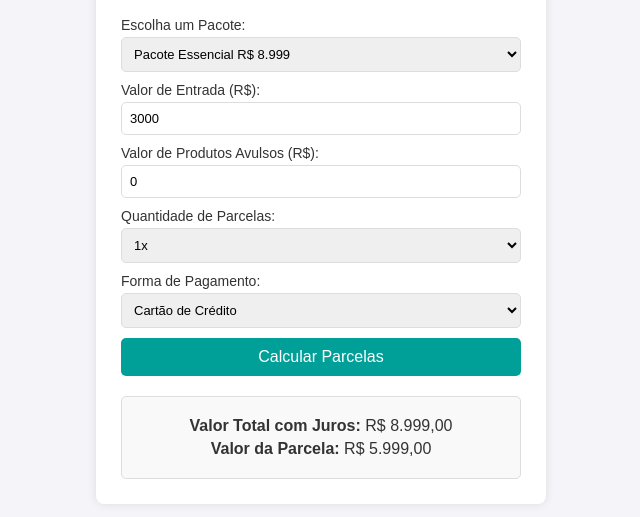
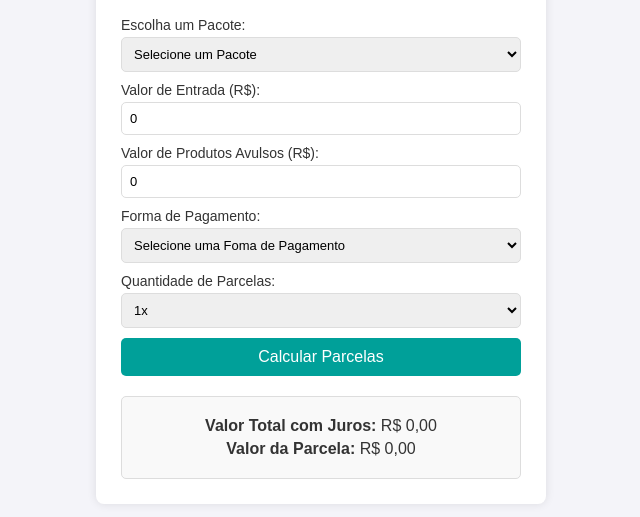
Before and after one commit to allan26br/calc-silicone-center, a plain HTML site: page index.html in a window 1280 px wide. Shown: the part 207-724 px from the top of the page, without its empty margins (319-959 px from the left). Drawn offline with Linux system fonts and the light colour scheme.

Commit message:
Add files via upload

```diff
--- a/index.html
+++ b/index.html
@@ -114,26 +114,30 @@
 
         <label for="pacote">Escolha um Pacote:</label>
         <select id="pacote" onchange="atualizarValorPacote()">
+
             <!-- As opções serão preenchidas dinamicamente -->
         </select>
 
         <label for="entrada">Valor de Entrada (R$):</label>
-        <input type="number" id="entrada" value="3000" min="1" step="0.01">
+        <input type="number" id="entrada" value="0" min="1" step="0.01">
 
         <label for="produtos-avulsos">Valor de Produtos Avulsos (R$):</label>
         <input type="number" id="produtos-avulsos" value="0" min="0" step="0.01">
+
+        <label for="forma-pagamento">Forma de Pagamento:</label>
+        <select id="forma-pagamento" onchange="atualizarParcelas()">
+            <option value="" disabled selected hidden> Selecione uma Foma de Pagamento</option>
+            <option value="credito">Cartão de Crédito</option>
+            <option value="boleto">Boleto</option>
+            <option value="recorrente">Pagamento Recorrente</option>
+        </select>
 
         <label for="parcelas">Quantidade de Parcelas:</label>
         <select id="parcelas">
             <!-- As opções serão preenchidas dinamicamente -->
         </select>
 
-        <label for="forma-pagamento">Forma de Pagamento:</label>
-        <select id="forma-pagamento" onchange="atualizarParcelas()">
-            <option value="credito">Cartão de Crédito</option>
-            <option value="boleto">Boleto</option>
-            <option value="recorrente">Pagamento Recorrente</option>
-        </select>
+
 
         <button onclick="calcularParcelas()">Calcular Parcelas</button>
 
@@ -154,14 +158,14 @@
                 "8999": "Pacote Essencial R$ 8.999"
             },
             "rio-de-janeiro": {
-                "10699": "Pacote Platinum (R$ 10.699)",
-                "10199": "Pacote Turbinada (R$ 10.199)",
-                "9299": "Pacote Essencial (R$ 9.299)"
+                "10699": "Pacote Platinum R$ 10.699",
+                "10199": "Pacote Turbinada R$ 10.199",
+                "9299": "Pacote Essencial R$ 9.299"
             },
             "curitiba": {
-                "10699": "Pacote Platinum (R$ 10.699)",
-                "10199": "Pacote Turbinada (R$ 10.199)",
-                "9299": "Pacote Essencial (R$ 9.299)"
+                "10699": "Pacote Platinum R$ 10.699",
+                "10199": "Pacote Turbinada R$ 10.199",
+                "9299": "Pacote Essencial R$ 9.299"
             }
         };
 
@@ -174,7 +178,7 @@
             pacoteSelect.innerHTML = ''; // Limpa as opções atuais
 
             for (const [valor, nome] of Object.entries(pacotesAtualizados)) {
-                pacoteSelect.innerHTML += `<option value="${valor}">${nome}</option>`;
+                pacoteSelect.innerHTML += `<option value="" disabled selected hidden> Selecione um Pacote</option><option value="${valor}">${nome}</option>`;
             }
 
             // Atualiza o valor do pacote selecionado
@@ -223,7 +227,7 @@
             } else if (formaPagamento === 'boleto') {
                 taxaJuros = 0.01; // 1% para boleto
             } else if (formaPagamento === 'recorrente') {
-                taxaJuros = 0.009; // 0.9%  para pagamento recorrente
+                taxaJuros = 0.009; // 0.9%  para pagamento recorrenteW
             }
 
             // Soma o valor do pacote com os produtos avulsos
```
